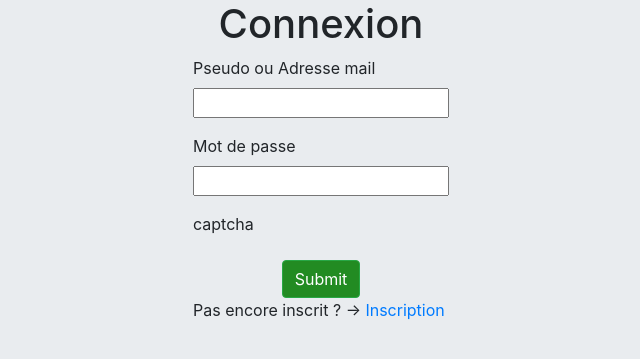
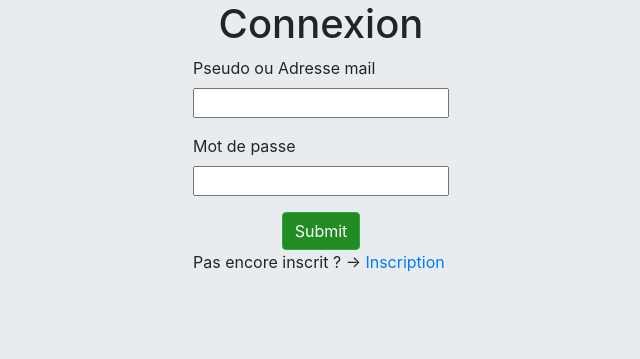
Before and after one commit to alexandreboudet/Brocoolio, a Django app: page /utilisateur/connexion in a window 1280 px wide. Shown: the part 140-499 px from the top of the page, without its empty margins (319-959 px from the left). Run offline with Django 3.2, Linux system fonts and the light colour scheme; some libraries are stand-ins or nearby versions.

Commit message:
Suppression du cpatcha à la connexion

```diff
--- a/brocoolio/utilisateur/templates/connexion.html
+++ b/brocoolio/utilisateur/templates/connexion.html
@@ -22,12 +22,6 @@
                     {{connexionform.mdp}}
                 </div>
             </div>
-            <div class="form-group">
-                <label>captcha</label>
-                <div>
-                    {{connexionform.captcha}}
-                </div>
-            </div>
             <div class = "d-flex justify-content-center">
                 <input type="submit" value="Submit" class="btn btn-success" style="background-color:forestgreen">
             </div>
```
